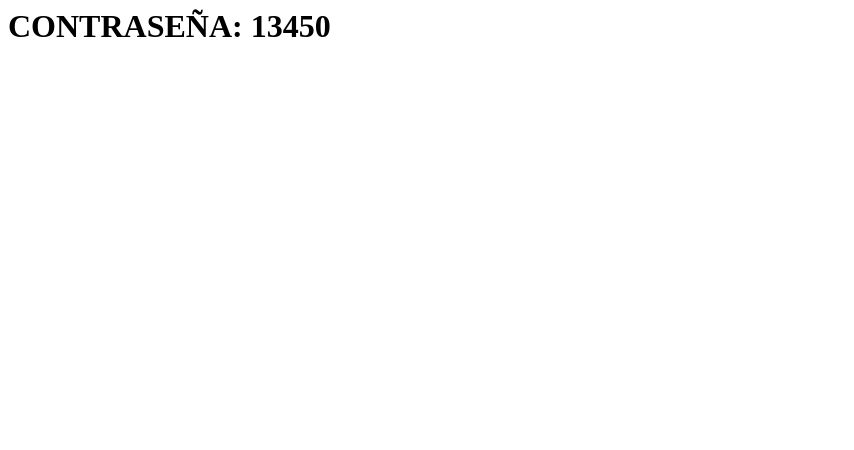
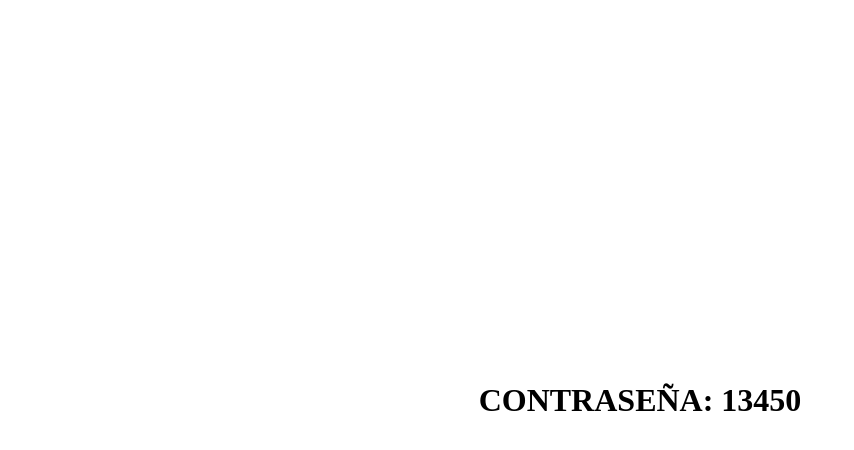
Before and after one commit to antonio-martin-cuartero/felicidades, a plain HTML site: page index.html in a window 1280 px wide. Shown: the whole page, without its empty margins (0-854 px from the left). Drawn offline with Linux system fonts and the light colour scheme.

Commit message:
Update index.html

```diff
--- a/index.html
+++ b/index.html
@@ -3,6 +3,11 @@
     <title> ¡Bien hecho! </title>
   </head>
   <body>
-    <h1> CONTRASEÑA: 13450 </h1>
+    <h1 style="
+    height: 100%;
+    display: flex;
+    justify-content: center;
+    align-items: center;
+"> CONTRASEÑA: 13450 </h1>
   </body>
 </html>
```
